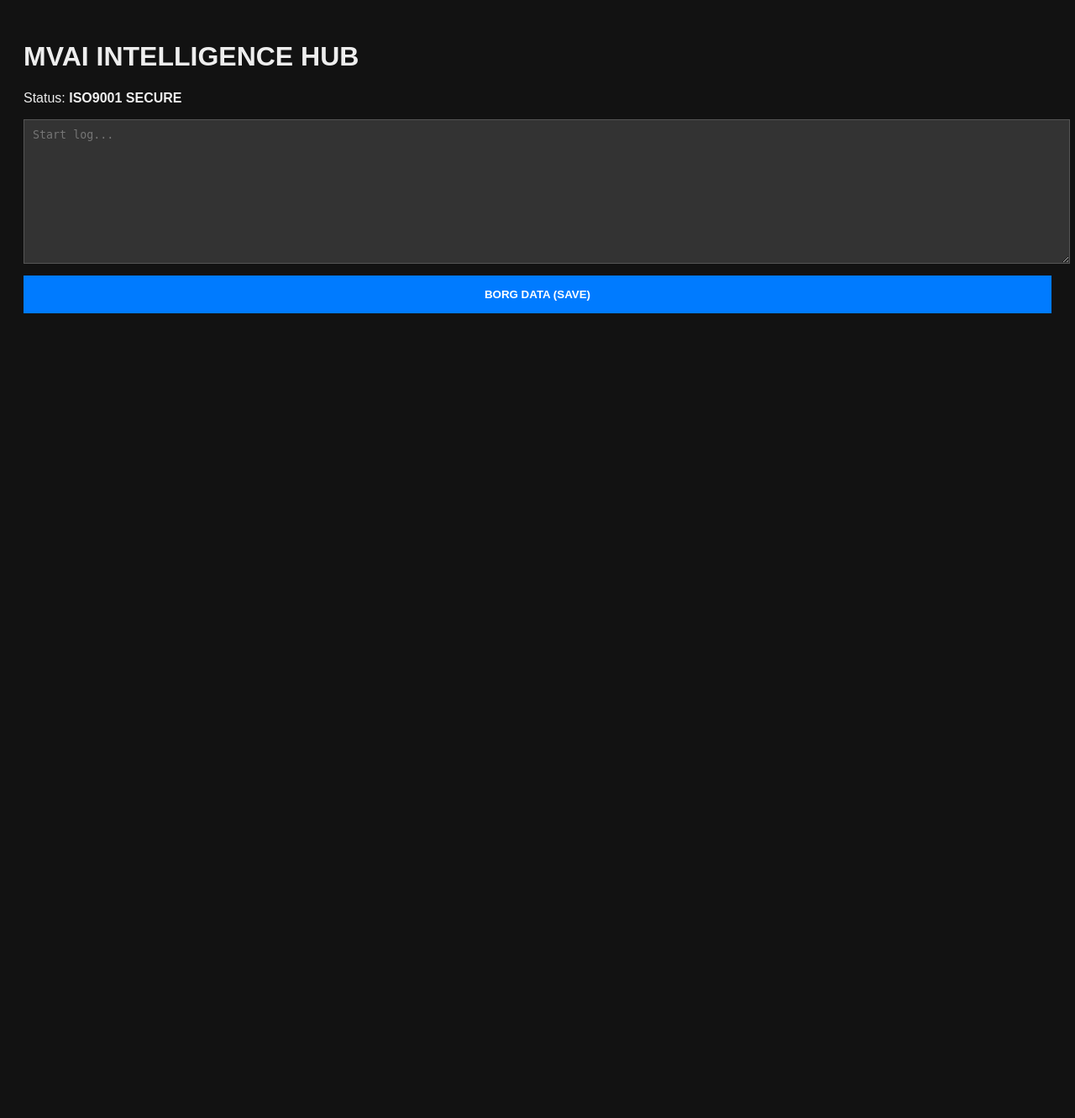
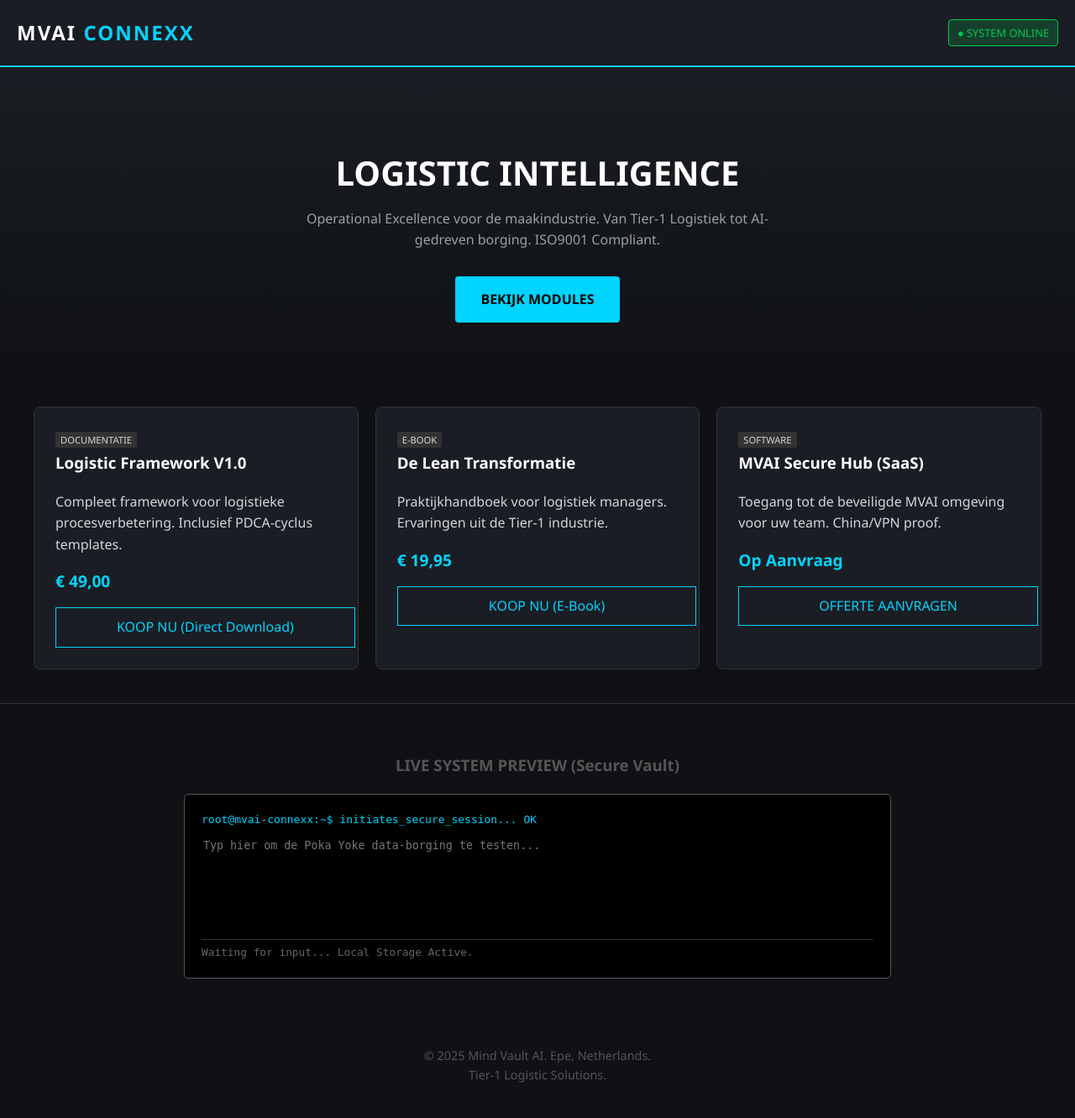
Before and after one commit to Mind-Vault-AI/mvai-connexx, a Flask app: template templates/dashboards.html in a window 1280 px wide. Shown: the whole page at 84% size. Before the commit the page ends 373 px from the top, so only its background shows below. Run offline with Flask 3, Linux system fonts and the light colour scheme; the template is opened without the code that fills it, so the values that code supplies are empty.

Commit message:
Revamp dashboard layout and styling

```diff
--- a/templates/dashboards.html
+++ b/templates/dashboards.html
@@ -3,26 +3,112 @@
 <head>
     <meta charset="UTF-8">
     <meta name="viewport" content="width=device-width, initial-scale=1.0">
-<title>MVAI CONNEXX</title>
+    <title>MVAI | Global Intelligence Hub</title>
     <style>
-body{background:#121212;color:#eee;font-family:sans-serif;padding:20px}
-textarea{width:100%;height:150px;background:#333;color:#fff;border:1px solid #555;padding:10px;}
-.btn{background:#007bff;color:#fff;padding:15px;border:none;margin-top:10px;width:100%;font-weight:bold;}
+        /* VMI / MILITARY GRADE DESIGN */
+        :root { --bg: #0f1115; --panel: #1a1d23; --accent: #00d4ff; --text: #cfd8dc; --green: #00c851; }
+        body { background-color: var(--bg); color: var(--text); font-family: 'Segoe UI', Roboto, Helvetica, sans-serif; margin: 0; padding: 0; line-height: 1.6; }
+
+        /* HEADER */
+        header { background: var(--panel); padding: 20px; border-bottom: 2px solid var(--accent); display: flex; justify-content: space-between; align-items: center; }
+        .logo { font-weight: 900; font-size: 1.5rem; letter-spacing: 2px; color: #fff; }
+        .status { font-size: 0.8rem; background: rgba(0, 200, 81, 0.2); color: var(--green); padding: 5px 10px; border: 1px solid var(--green); border-radius: 4px; }
+
+        /* HERO SECTION */
+        .hero { padding: 60px 20px; text-align: center; background: linear-gradient(180deg, var(--panel) 0%, var(--bg) 100%); }
+        .hero h2 { font-size: 2.5rem; color: #fff; margin-bottom: 10px; }
+        .hero p { max-width: 600px; margin: 0 auto 30px; color: #9aa0a6; }
+        .btn-main { background: var(--accent); color: #000; padding: 15px 30px; font-weight: bold; text-decoration: none; border-radius: 4px; display: inline-block; }
+
+        /* MODULES GRID (SHOP) */
+        .grid { display: grid; grid-template-columns: repeat(auto-fit, minmax(300px, 1fr)); gap: 20px; padding: 40px 20px; max-width: 1200px; margin: 0 auto; }
+        .card { background: var(--panel); border: 1px solid #333; padding: 25px; border-radius: 8px; transition: transform 0.2s; }
+        .card:hover { transform: translateY(-5px); border-color: var(--accent); }
+        .card h3 { color: #fff; margin-top: 0; }
+        .tag { font-size: 0.7rem; background: #333; padding: 2px 6px; border-radius: 3px; margin-right: 5px; }
+        .price { font-size: 1.2rem; font-weight: bold; color: var(--accent); display: block; margin: 15px 0; }
+        .btn-buy { width: 100%; display: block; background: transparent; border: 1px solid var(--accent); color: var(--accent); padding: 10px; text-align: center; text-decoration: none; cursor: pointer; }
+        .btn-buy:hover { background: var(--accent); color: #000; }
+
+        /* LIVE TERMINAL DEMO */
+        .terminal-wrapper { padding: 40px 20px; border-top: 1px solid #333; }
+        .terminal { max-width: 800px; margin: 0 auto; background: #000; border: 1px solid #555; padding: 20px; font-family: monospace; border-radius: 5px; }
+        textarea { width: 100%; background: transparent; border: none; color: var(--green); outline: none; resize: none; height: 100px; font-family: monospace; }
+        .logs { font-size: 0.8rem; color: #666; margin-top: 10px; border-top: 1px solid #333; padding-top: 5px; }
+
+        /* FOOTER */
+        footer { text-align: center; padding: 40px; color: #555; font-size: 0.9rem; }
     </style>
 </head>
 <body>
-<h1>MVAI INTELLIGENCE HUB</h1>
-<p>Status: <strong>ISO9001 SECURE</strong></p>
-<textarea id="inp" placeholder="Start log..."></textarea>
-<button class="btn" onclick="save()">BORG DATA (SAVE)</button>
+
+<header>
+    <div class="logo">MVAI <span style="color:var(--accent)">CONNEXX</span></div>
+    <div class="status">● SYSTEM ONLINE</div>
+</header>
+
+<div class="hero">
+    <h2>LOGISTIC INTELLIGENCE</h2>
+    <p>Operational Excellence voor de maakindustrie. Van Tier-1 Logistiek tot AI-gedreven borging. ISO9001 Compliant.</p>
+    <a href="#shop" class="btn-main">BEKIJK MODULES</a>
+</div>
+
+<div id="shop" class="grid">
+    <div class="card">
+        <span class="tag">DOCUMENTATIE</span>
+        <h3>Logistic Framework V1.0</h3>
+        <p>Compleet framework voor logistieke procesverbetering. Inclusief PDCA-cyclus templates.</p>
+        <span class="price">€ 49,00</span>
+        <a href="#" class="btn-buy">KOOP NU (Direct Download)</a>
+    </div>
+
+    <div class="card">
+        <span class="tag">E-BOOK</span>
+        <h3>De Lean Transformatie</h3>
+        <p>Praktijkhandboek voor logistiek managers. Ervaringen uit de Tier-1 industrie.</p>
+        <span class="price">€ 19,95</span>
+        <a href="#" class="btn-buy">KOOP NU (E-Book)</a>
+    </div>
+
+    <div class="card">
+        <span class="tag">SOFTWARE</span>
+        <h3>MVAI Secure Hub (SaaS)</h3>
+        <p>Toegang tot de beveiligde MVAI omgeving voor uw team. China/VPN proof.</p>
+        <span class="price">Op Aanvraag</span>
+        <a href="#" class="btn-buy">OFFERTE AANVRAGEN</a>
+    </div>
+</div>
+
+<div class="terminal-wrapper">
+    <h3 style="text-align:center; color:#555;">LIVE SYSTEM PREVIEW (Secure Vault)</h3>
+    <div class="terminal">
+        <div style="color:var(--accent); margin-bottom:10px;">root@mvai-connexx:~$ initiates_secure_session... OK</div>
+        <textarea id="inp" placeholder="Typ hier om de Poka Yoke data-borging te testen..."></textarea>
+        <div class="logs" id="log-display">Waiting for input... Local Storage Active.</div>
+    </div>
+</div>
+
+<footer>
+    &copy; 2025 Mind Vault AI. Epe, Netherlands.<br>
+    Tier-1 Logistic Solutions.
+</footer>
+
 <script>
+    // DEZE LOGICA BLIJFT HETZELFDE (Het werkt!)
     const i=document.getElementById('inp');
+    const l=document.getElementById('log-display');
+
     i.value=localStorage.getItem('draft')||'';
-i.oninput=()=>localStorage.setItem('draft',i.value);
-function save(){
+
+    i.oninput=()=>{
+        localStorage.setItem('draft',i.value);
+        l.innerText = "Saving to Local Device: " + new Date().toLocaleTimeString();
+
+        // Auto-save simulatie
         fetch('/api/save',{method:'POST',headers:{'Content-Type':'application/json'},body:JSON.stringify({txt:i.value})})
-  .then(r=>alert('Opgeslagen op server')).catch(e=>alert('Offline: lokaal bewaard'));
-}
+        .catch(e=>console.log('Offline mode'));
+    };
 </script>
+
 </body>
 </html>
```
Lines whose indentation alone changed are shown as unchanged.
